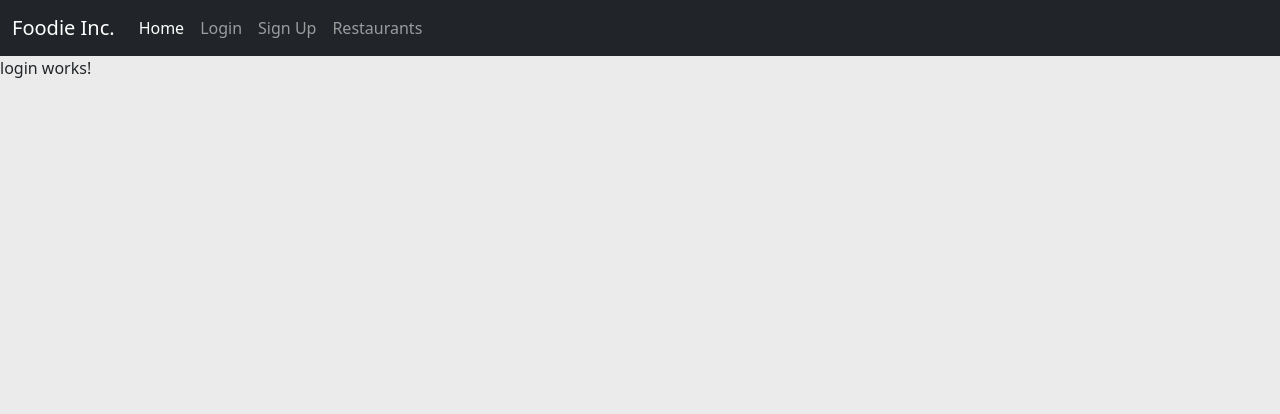
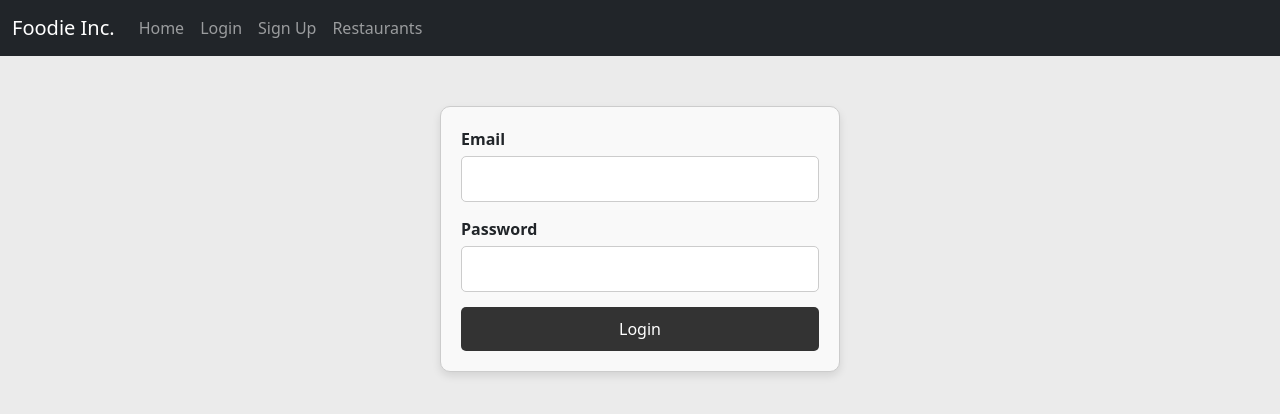
Before and after one commit to GeorgieHow/CapstoneProject, an Angular app in the folder FoodProjectFrontend/: page /login in a window 1280 px wide. Shown: the top 414 px of the page. Built offline with nearby package versions, Linux system fonts and the light colour scheme.

Commit message:
Got users logging in to their accounts.

```diff
--- a/FoodProjectFrontend/src/app/header/header.component.html
+++ b/FoodProjectFrontend/src/app/header/header.component.html
@@ -7,10 +7,11 @@
         </button>
         <div class="collapse navbar-collapse" id="navbarNavAltMarkup">
             <div class="navbar-nav">
-                <a class="nav-link active" aria-current="page" routerLink="/">Home</a>
-                <a class="nav-link" routerLink="/login">Login</a>
-                <a class="nav-link" routerLink="/sign-up">Sign Up</a>
+                <a class="nav-link" aria-current="page" routerLink="/">Home</a>
+                <a class="nav-link" *ngIf="!isLoggedIn" routerLink="/login">Login</a>
+                <a class="nav-link" *ngIf="!isLoggedIn" routerLink="/sign-up">Sign Up</a>
                 <a class="nav-link" routerLink="/restaurants">Restaurants</a>
+                <a class="nav-link" *ngIf="isLoggedIn" (click)="logout()" title="">Logout</a>
             </div>
         </div>
     </div>
--- a/FoodProjectFrontend/src/app/header/header.component.ts
+++ b/FoodProjectFrontend/src/app/header/header.component.ts
@@ -1,4 +1,6 @@
 import { Component } from '@angular/core';
+import { AuthService } from '../service/auth.service';
+import { Router } from '@angular/router';
 
 @Component({
   selector: 'app-header',
@@ -8,5 +10,14 @@ import { Component } from '@angular/core';
   styleUrl: './header.component.css'
 })
 export class HeaderComponent {
+  isLoggedIn = false;
 
+  constructor(private authService: AuthService, private router: Router) {
+    this.authService.isLoggedIn.subscribe(status => this.isLoggedIn = status);
+  }
+
+  logout() {
+    this.authService.logout();
+    this.router.navigate(['/']);
+  }
 }
--- a/FoodProjectFrontend/src/app/home/home.component.html
+++ b/FoodProjectFrontend/src/app/home/home.component.html
@@ -1,8 +1,11 @@
 <div class="home-container">
     <header class="home-header">
-        <h1 class="home-title">Welcome to Foodie Inc</h1>
+        <h1 class="home-title">Welcome to <span style="color: #428953;">Foodie Inc</span></h1>
         <p class="home-description">Your favorite food delivered fast at your door.</p>
-        <p class="home-instruction">Click the <b>Restaurants</b> tab to browse or <b>Login/Sign Up</b> to start
-            ordering.</p>
+        <p class="home-instruction">Click the
+            <b style="color: #428953;">Restaurants</b>
+            tab to browse or <b style="color: #428953">Login/SignUp</b>
+            to start ordering.
+        </p>
     </header>
 </div>
--- a/FoodProjectFrontend/src/app/login/login.component.css
+++ b/FoodProjectFrontend/src/app/login/login.component.css
@@ -0,0 +1,43 @@
+.login-container {
+    max-width: 400px;
+    margin: 50px auto;
+    padding: 20px;
+    border: 1px solid #ccc;
+    border-radius: 10px;
+    background-color: #f9f9f9;
+    box-shadow: 0 4px 8px rgba(0, 0, 0, 0.1);
+}
+
+.form-group {
+    margin-bottom: 15px;
+}
+
+.form-group label {
+    display: block;
+    margin-bottom: 5px;
+    font-weight: bold;
+}
+
+.form-control {
+    width: 100%;
+    padding: 10px;
+    margin-top: 5px;
+    border: 1px solid #ccc;
+    border-radius: 5px;
+    box-sizing: border-box;
+}
+
+.btn-primary {
+    width: 100%;
+    padding: 10px;
+    background-color: #333;
+    border: none;
+    border-radius: 5px;
+    color: white;
+    font-size: 16px;
+    cursor: pointer;
+}
+
+.btn-primary:hover {
+    background-color: #428953;
+}
--- a/FoodProjectFrontend/src/app/login/login.component.html
+++ b/FoodProjectFrontend/src/app/login/login.component.html
@@ -1 +1,22 @@
-<p>login works!</p>
+<div class="login-container">
+    <form #loginForm="ngForm" (ngSubmit)="onSubmit(loginForm)">
+        <div class="form-group">
+            <label for="email">Email</label>
+            <input id="email" type="email" name="email" ngModel class="form-control" required>
+            <div *ngIf="loginForm.submitted && !loginForm.controls['email']?.valid" class="text-danger">
+                Valid email is required.
+            </div>
+        </div>
+        <div class="form-group">
+            <label for="password">Password</label>
+            <input id="password" type="password" name="password" ngModel class="form-control" required>
+            <div *ngIf="loginForm.submitted && !loginForm.controls['password']?.valid" class="text-danger">
+                Password is required.
+            </div>
+        </div>
+        <div *ngIf="errorMessage" class="text-danger">
+            {{ errorMessage }}
+        </div>
+        <button type="submit" class="btn btn-primary">Login</button>
+    </form>
+</div>
--- a/FoodProjectFrontend/src/app/login/login.component.ts
+++ b/FoodProjectFrontend/src/app/login/login.component.ts
@@ -1,4 +1,9 @@
 import { Component } from '@angular/core';
+import { NgForm } from '@angular/forms';
+import { Router } from '@angular/router';
+import { UserService } from '../service/user.service';
+import { User } from '../model/user';
+import { AuthService } from '../service/auth.service';
 
 @Component({
   selector: 'app-login',
@@ -8,5 +13,32 @@ import { Component } from '@angular/core';
   styleUrl: './login.component.css'
 })
 export class LoginComponent {
+  errorMessage: String | null = null;
 
+  constructor(private userService: UserService, private authService: AuthService,
+     private router: Router) { }
+
+  onSubmit(form: NgForm): void {
+    if (form.valid) {
+      const loginData = form.value;
+
+      this.userService.getAllUsers().subscribe(
+        (users: User[]) => {
+
+          const user = users.find(u => u.email === loginData.email && u.password === loginData.password);
+          if (user) {
+            console.log('Login successful', user);
+            this.userService.login(user);
+            this.authService.login();
+            this.router.navigate(['/restaurants']);
+          } else {
+            this.errorMessage = 'Invalid credentials';
+          }
+        },
+        error => {
+          this.errorMessage = 'Error fetching users';
+        }
+      );
+    }
+  }
 }
--- /dev/null
+++ b/FoodProjectFrontend/src/app/service/auth.service.ts
@@ -0,0 +1,24 @@
+import { Injectable } from '@angular/core';
+import { BehaviorSubject } from 'rxjs';
+
+@Injectable({
+  providedIn: 'root'
+})
+export class AuthService {
+  private loggedInStatus = new BehaviorSubject<boolean>(false);
+
+  constructor() { }
+
+  get isLoggedIn() {
+    return this.loggedInStatus.asObservable();
+  }
+
+  login() {
+    this.loggedInStatus.next(true);
+  }
+
+  logout() {
+    this.loggedInStatus.next(false);
+    localStorage.removeItem('user');
+  }
+}
--- a/FoodProjectFrontend/src/app/service/user.service.ts
+++ b/FoodProjectFrontend/src/app/service/user.service.ts
@@ -2,6 +2,7 @@ import { HttpClient } from '@angular/common/http';
 import { Injectable } from '@angular/core';
 import { User } from '../model/user';
 import { Observable } from 'rxjs';
+import { Router } from '@angular/router';
 
 @Injectable({
   providedIn: 'root'
@@ -10,7 +11,7 @@ export class UserService {
 
   private apiUrl = "http://localhost:8080/api/users";
 
-  constructor(private http: HttpClient) { }
+  constructor(private http: HttpClient, private router: Router) { }
 
   getAllUsers(): Observable<User[]> {
     return this.http.get<User[]>(this.apiUrl);
@@ -23,4 +24,22 @@ export class UserService {
   createUser(user: User): Observable<User> {
     return this.http.post<User>(this.apiUrl, user);
   }
+
+  login(user: User): void {
+    localStorage.setItem('user', JSON.stringify(user));
+  }
+
+  logout(): void {
+    localStorage.removeItem('user');
+    this.router.navigate(['/login']);
+  }
+
+  isLoggedIn(): boolean {
+    return localStorage.getItem('user') !== null;
+  }
+
+  getCurrentUser(): User | null {
+    const user = localStorage.getItem('user');
+    return user ? JSON.parse(user) : null;
+  }
 }
--- a/FoodProjectFrontend/src/app/sign-up/sign-up.component.html
+++ b/FoodProjectFrontend/src/app/sign-up/sign-up.component.html
@@ -3,28 +3,28 @@
         <div class="form-group">
             <label for="username">Username</label>
             <input id="username" type="text" name="username" ngModel class="form-control" required>
-            <div *ngIf="signUpForm.submitted && !signUpForm.controls.username?.valid" class="text-danger">
+            <div *ngIf="signUpForm.submitted && !signUpForm.controls['username']?.valid" class="text-danger">
                 Username is required.
             </div>
         </div>
         <div class="form-group">
             <label for="email">Email</label>
             <input id="email" type="email" name="email" ngModel class="form-control" required>
-            <div *ngIf="signUpForm.submitted && !signUpForm.controls.email?.valid" class="text-danger">
+            <div *ngIf="signUpForm.submitted && !signUpForm.controls['email']?.valid" class="text-danger">
                 Valid email is required.
             </div>
         </div>
         <div class="form-group">
             <label for="password">Password</label>
             <input id="password" type="password" name="password" ngModel class="form-control" required>
-            <div *ngIf="signUpForm.submitted && !signUpForm.controls.password?.valid" class="text-danger">
+            <div *ngIf="signUpForm.submitted && !signUpForm.controls['password']?.valid" class="text-danger">
                 Password is required.
             </div>
         </div>
         <div class="form-group">
             <label for="address">Address</label>
             <input id="address" type="text" name="address" ngModel class="form-control" required>
-            <div *ngIf="signUpForm.submitted && !signUpForm.controls.address?.valid" class="text-danger">
+            <div *ngIf="signUpForm.submitted && !signUpForm.controls['address']?.valid" class="text-danger">
                 Address is required.
             </div>
         </div>
```
Also changed, not shown: 1 other file (tests, documents, lock files or other folders).
